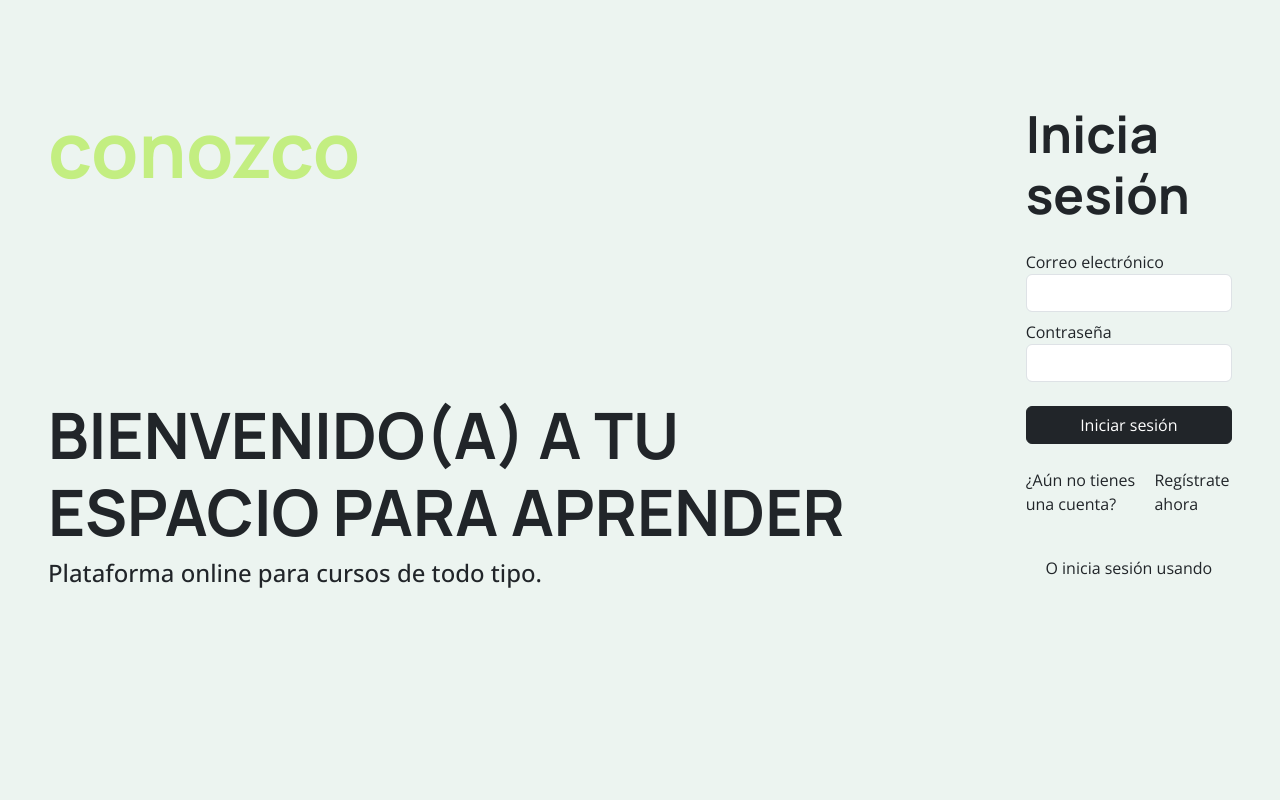
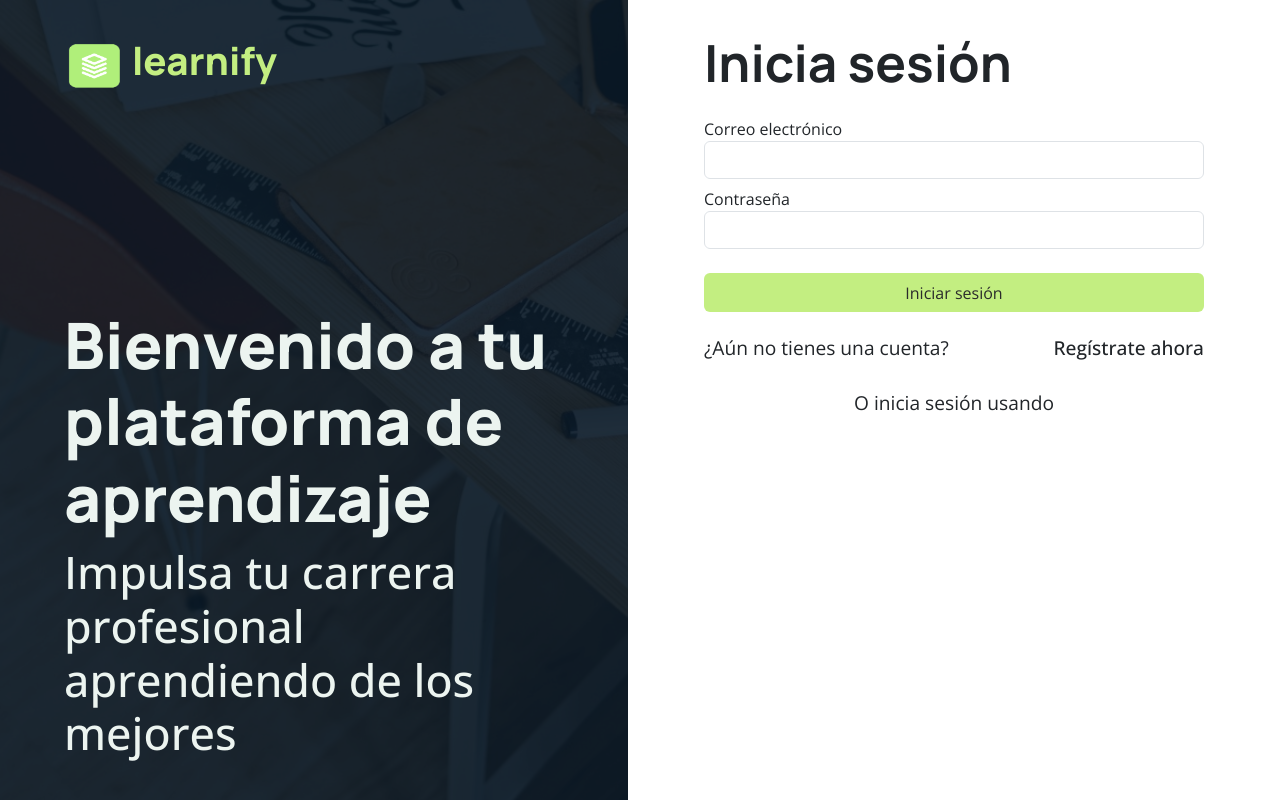
Before and after one commit to charlyx78/Learnify-Courses-Platform, a PHP site: page /login.php in a window 1280 px wide. Run offline with PHP 8.4, Linux system fonts and the light colour scheme; some libraries are stand-ins or nearby versions.

Commit message:
Reajustes a diseño de login y diseño de diploma

```diff
--- a/Paginas/curso.php
+++ b/Paginas/curso.php
@@ -58,7 +58,7 @@
 
 <!-- LECIONES -->
     <section class="lecciones mb-5">
-        <h4 class="fw-bold mb-3">Lecciones</h4>
+        <h4 class="fw-bold mb-3">Contenido del curso</h4>
         <div class="accordion" id="panelsStayOpen-accordionModulos">
             <div class="accordion-item">
                 <h4 class="accordion-header" id="panelsStayOpen-heading1">
--- a/Paginas/login.php
+++ b/Paginas/login.php
@@ -7,22 +7,32 @@
     <?php include ('../styles.php'); ?>
     <title>Conozco - Login</title>
 </head>
-<body>
+<body class="body-login">
 
+    <div class="contenedor-pagina container-fluid">
 <!-- BIENVENIDA -->
-    <div class="contenedor-pagina d-flex gap-2">
+        <div class="row">
+            <div class="col-12 col-lg-6">
                 <div class="contenedor-bienvenida">
-            <div class="contenido-bienvenida h-100 overlay d-flex flex-column justify-content-between p-5">
-                <div class="logo"> <h1 class="fw-bold">conozco</h1> </div>
-                <div class="slogan">
-                    <h1 class="fw-bold">BIENVENIDO(A) A TU ESPACIO PARA APRENDER</h1>
-                    <h4> Plataforma online para cursos de todo tipo. </h4>
+                    <div class="overlay"></div>
+                    <div class="fondo-bienvenida" style="background-image: url(../Imagenes/escritorio-estudios.jpg);"></div>
+                    <div class="contenido-fondo-bienvenida">
+                        <div class="contenido-superior-fondo-bienvenida">
+                            <a class="logo d-flex justify-content-center mb-2" href="home.php">
+                                <img src="../Imagenes/logo.png" alt="Logo" width="60" height="48" class="d-inline-block align-text-top me-2">
+                                learnify
+                            </a>
+                        </div>
+                        <div class="contenido-inferior-fondo-bienvenida">
+                            <h1>Bienvenido a tu plataforma de aprendizaje</h1>
+                            <h3>Impulsa tu carrera profesional aprendiendo de los mejores</h3>
                         </div>
                     </div>
                 </div>
-
+            </div>
 <!-- FORMULARIOS -->
-        <div class="contenedor-formulario p-5">
+            <div class="col-12 col-lg-6">
+                <div class="contenedor-formulario">
                     <div class="contenido-formulario">
                         <div id="carruselLoginRegistro" class="carousel slide" data-ride="carousel">
                             <div class="carousel-inner">
@@ -40,13 +50,13 @@
                                         <div id="contrasenaFeedback" class="invalid-feedback">
                                             Escriba su contraseña, por favor.
                                         </div>
-                                <input type="submit" name="btnLogin" id="btnLogin" class="btn btn-dark w-100 mt-4 mb-4" id="" value="Iniciar sesión">
+                                        <input type="submit" name="btnLogin" id="btnLogin" class="btn boton-secundario w-100 mt-4 mb-4" id="" value="Iniciar sesión">
                                     </form>
                                     <div class="contenedor-login-a-registro d-flex justify-content-between mb-4">
-                                <p>¿Aún no tienes una cuenta?</p>
-                                <a href="#" class="link-dark link-bold" id="btnIrRegistro">Regístrate ahora</a>
+                                        <h6 class="fw-normal">¿Aún no tienes una cuenta?</h6>
+                                        <h6><a href="#" class="link-dark link-bold" id="btnIrRegistro">Regístrate ahora</a></h6>
                                     </div>
-                            <p class="text-center">O inicia sesión usando</p>
+                                    <h6 class="fw-normal text-center">O inicia sesión usando</h6>
                                 </div>
         <!-- REGISTRO -->
                                 <div class="carousel-item">
@@ -62,23 +72,22 @@
                                             <label for="btnSubirImagenPerfil" class="btn btn-secondary mb-4">Subir foto de perfil</label>
                                             <input type="file" name="btnSubirImagenPerfil" id="btnSubirImagenPerfil" class="d-none" accept=".jpg,.jpeg,.png" onchange="previewImagen(this)">
                                         </div> -->
-                                <div class="grid">
-                                    <div class="row">
-                                        <div class="col">
+                                        <div class="row fila-login">
+                                            <div class="col-12 col-lg-4 fila-login">
                                                 <label for="nombre">Nombre(s)</label>
-                                            <input type="text" name="nombre" id="nombre" class="form-control mb-2" oninput="removerError(event)">
+                                                <input type="text" name="nombre" id="nombre" class="form-control" oninput="removerError(event)">
                                                 <div id="nombreFeedback" class="invalid-feedback mb-1">
                                                     Escriba su nombre, por favor.
                                                 </div>
                                             </div>
-                                        <div class="col">
+                                            <div class="col-6 col-lg-4">
                                                 <label for="apellido">Apellido paterno</label>
                                                 <input type="text" name="apellidoPaterno" id="apellidoPaterno" class="form-control mb-2" oninput="removerError(event)">
                                                 <div id="apellidoPaternoFeedback" class="invalid-feedback mb-1">
                                                     Escriba su apellido paterno, por favor.
                                                 </div>
                                             </div>
-                                        <div class="col">
+                                            <div class="col-6 col-lg-4">
                                                 <label for="apellido">Apellido materno</label>
                                                 <input type="text" name="apellidoMaterno" id="apellidoMaterno" class="form-control mb-2" oninput="removerError(event)">
                                                 <div id="apellidoMaternoFeedback" class="invalid-feedback mb-1">
@@ -86,9 +95,8 @@
                                                 </div>
                                             </div>
                                         </div>
-                                </div>
-                                <div class="grid">
-                                    <div class="row">
+
+                                        <div class="row fila-login">
                                             <div class="col">
                                                 <label for="genero">Género</label>
                                                 <select class="form-select mb-2" name="genero" id="genero" aria-label="Default select example" oninput="removerError(event)">
@@ -109,14 +117,19 @@
                                                 </div>
                                             </div>
                                         </div>
-                                </div>
+
+                                        <div class="row fila-login">
+                                            <div class="col">
                                                 <label for="correo">Correo electrónico</label>
-                                <input type="email" name="correo" id="correo" class="form-control mb-4" oninput="removerError(event)">
+                                                <input type="email" name="correo" id="correo" class="form-control mb-2" oninput="removerError(event)">
                                                 <div id="correoFeedback" class="invalid-feedback mb-1">
                                                     Escriba un correo, por favor.
                                                 </div>
-                                <div class="row mb-2">
-                                    <div class="col">
+                                            </div>
+                                        </div>
+
+                                        <div class="row fila-login">
+                                            <div class="col-12 col-lg-7 fila-login">
                                                 <label for="contrasena">Contraseña</label>
                                                 <input type="password" name="contrasena" id="contrasena" class="form-control mb-2" oninput="removerError(event)">
                                                 <div id="contrasenaFeedback" class="invalid-feedback mb-1">
@@ -128,8 +141,8 @@
                                                     Escriba la confirmación de su contraseña, por favor.
                                                 </div>
                                             </div>
-                                    <div class="col">
-                                        <ul class="list-group">
+                                            <div class="col-12 col-lg-5">
+                                                <ul class="list-group shadow-sm border-0">
                                                     <li id="item-validacion-caracteres" class="list-group-item d-flex justify-content-between align-items-center text-left">
                                                         Contiene al menos 8 caracteres
                                                         <i class="bi bi-x-lg icono-error"></i>
@@ -149,10 +162,13 @@
                                                 </ul>
                                             </div>
                                         </div>
-                                <p class="mb-1">Tipo de cuenta</p>
-                                <div class="mb-4 d-flex card">
+
+                                        <div class="row fila-login">
+                                            <div class="col">
+                                                <label class="mb-1">Tipo de cuenta</label>
+                                                <div class="mb-4 d-flex card border-0 shadow-sm">
                                                     <div class="card-body">
-                                        <div class="form-check">
+                                                        <div class="form-check mb-2">
                                                             <input type="radio" class="form-check-input" id="tipoCuentaEstudiante" name="tipoCuenta" value="estudiante" oninput="removerError(event)">
                                                             <label for="estudiante" class="form-check-label">Estudiante</label>
                                                         </div>
@@ -165,10 +181,14 @@
                                                         </div>
                                                     </div>
                                                 </div>
+                                            </div>
+                                        </div>
 
-                                <input type="submit" name="btnRegistro" class="btn btn-dark w-100 mb-4" id="btnRegistro" value="Registrarse">
+                                        <input type="submit" name="btnRegistro" class="btn boton-secundario w-100 mb-4" id="btnRegistro" value="Registrarse">
                                     </form>
-                            <p class="text-center">O regístrate usando</p>
+                                    <h6 class="fw-normal text-center">O regístrate usando</h6>
+                                </div>
+                            </div>
                         </div>
                     </div>
                 </div>
--- a/src/scss/_utilidades.scss
+++ b/src/scss/_utilidades.scss
@@ -69,3 +69,16 @@
 .titulo-curso {
     font-weight: 600;
 }
+.icono-volver {
+    font-weight: bolder;
+    cursor: pointer;
+    font-size: 1.8em;
+}
+.icono-error {
+    font-weight: bold;
+    color: $color-error;
+}
+.icono-success {
+    font-weight: bold;
+    color: $color-success;
+}
--- a/src/scss/main.scss
+++ b/src/scss/main.scss
@@ -4,6 +4,7 @@
 @import "fuentes.scss";
 @import "site/navbar.scss";
 @import "site/footer.scss";
+@import "site/login.scss";
 @import "site/cursos.scss";
 @import "site/cursoView.scss";
 @import "site/kardex.scss";
--- a/src/scss/site/_cursoView.scss
+++ b/src/scss/site/_cursoView.scss
@@ -29,3 +29,7 @@
         width: 50px;
     }
 }
+.accordion-button:not(.collapsed) {
+    color: $color-dark;
+    background-color: white;
+}
--- /dev/null
+++ b/src/scss/site/_login.scss
@@ -0,0 +1,95 @@
+@import "../variables.scss";
+.body-login {
+    background-color: white;
+}
+.contenedor-fondo-bienvenida{
+    display: none;
+}
+.contenido-superior-fondo-bienvenida {
+    display: flex;
+    justify-content: start;
+    margin-bottom: 2em;
+    .logo {
+        display: flex;
+        align-items: end;
+    }
+}
+.contenido-inferior-fondo-bienvenida {
+    display: none;
+}
+@media (min-width:$tablet) {
+    .body-login {
+        padding: 0;
+        margin: 0;
+    }
+    .col-lg-6 {
+        padding-left: 0;
+    }
+    .contenedor-pagina {
+        height: 100vh;
+        .contenedor-bienvenida {
+            margin-right: 2em;
+            width: 100%;
+            height: 100vh;
+            display: block;
+            position: relative;
+            .contenido-fondo-bienvenida {
+                position: relative;
+                top: 0;
+                left: 0;
+                right: 0;
+                bottom: 0;
+                z-index: 2;
+                height: 100%;
+                color: $color-light;
+                padding: 2em 4em;
+                display: flex;
+                flex-direction: column;
+                align-items: flex-start;
+                justify-content: space-between;
+                .contenido-superior-fondo-bienvenida {
+                    font-size: 2em;
+                }
+                .contenido-inferior-fondo-bienvenida {
+                    display: block;
+                }
+            }
+            .overlay {
+                width: 100%;
+                height: 100%;
+                background-color: rgba(8, 24, 38, 0.9);
+                position: absolute;
+                top: 0;
+                left: 0;
+                right: 0;
+                bottom: 0;
+                z-index: 1;
+            }
+            .fondo-bienvenida {
+                width: 100%;
+                height: 100%;
+                position: absolute;
+                bottom: 0;
+                left: 0;
+                right: 0;
+                z-index: 0;
+                background-position: center center;
+                background-repeat: no-repeat;
+                background-size: cover;
+            }
+
+        }
+        .contenedor-formulario {
+            padding: 2em 4em;
+            height: 100vh;
+            overflow-y: scroll;
+        }
+    }
+
+}
+
+
+
+.fila-login {
+    margin-bottom: 1em;
+}
--- a/src/scss/site/_navbar.scss
+++ b/src/scss/site/_navbar.scss
@@ -8,5 +8,8 @@
         a {
             color: $color-dark;
         }
+        a.dropdown-cuenta {
+            color: $color-secundario;
+        }
     }
 }
```
Also changed, not shown: Paginas/diploma.php (added, +14 -0 lines), navbar.php (+9 -9 lines), src/styles.css (deleted, +0 -69 lines), Diseño de certificado.png (added), dist/css/main.css. Lines whose indentation alone changed are shown as unchanged.
